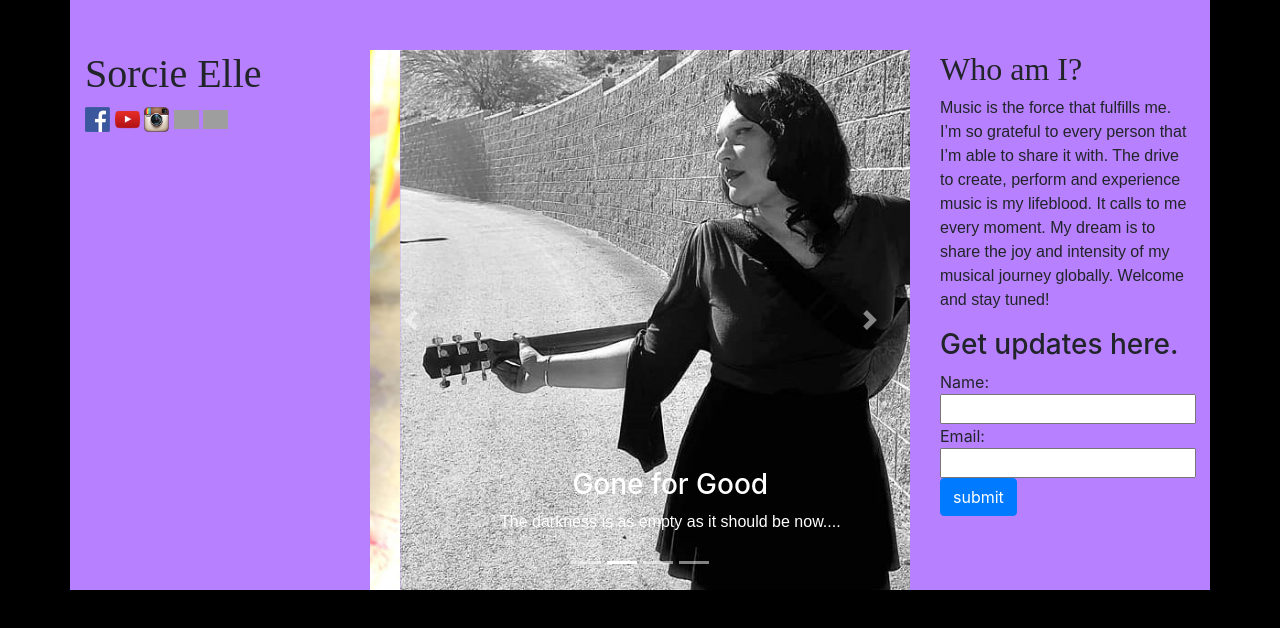
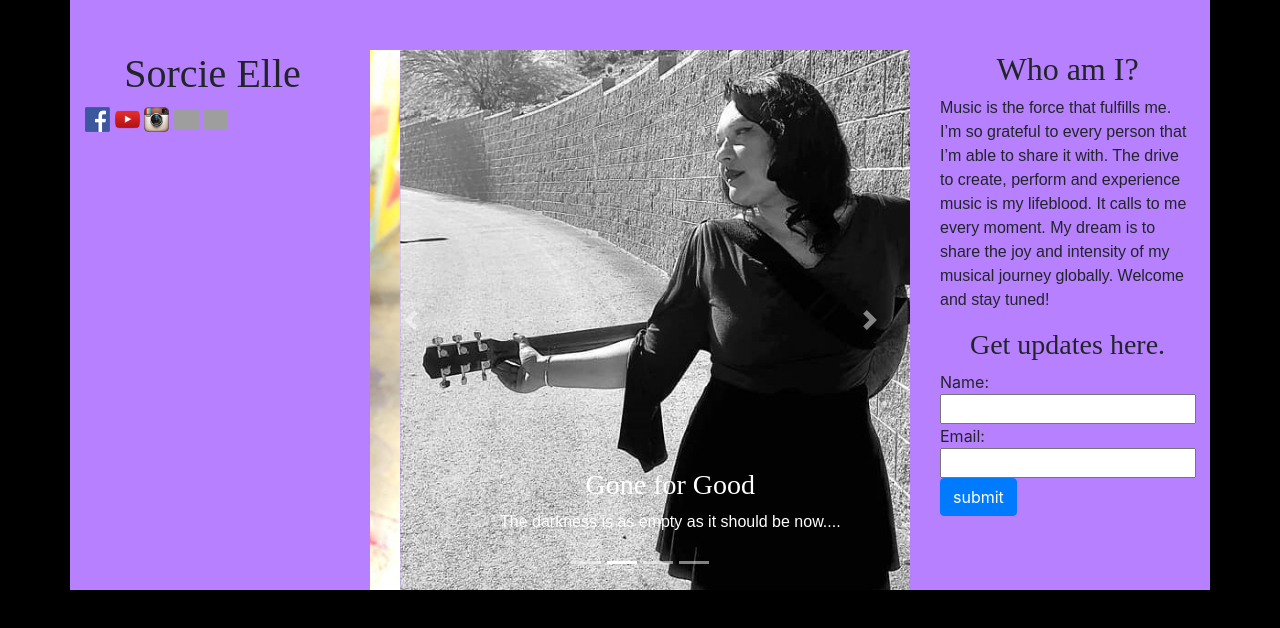
Before and after one commit to devonp702/SorcieElle, a React (Create React App) app in the folder client/: page / in a window 1280 px wide. Shown: the top 628 px of the page. Built offline with nearby package versions, Linux system fonts and the light colour scheme; grey boxes are pictures that could not be loaded; a web font is replaced by a local one.

Commit message:
some styling

```diff
--- a/client/src/App.css
+++ b/client/src/App.css
@@ -5,14 +5,16 @@ a img {
   max-height: 25px;
 }
 
+
 .container {
   background-color: rgb(183, 128, 255);
   padding-top: 50px;
 }
 
-h1, h2 {
+h1, h2, h3 {
   font-family: 'Petit Formal Script', cursive;
   font-weight: bold;
+  text-align: center;
 }
 
 p, li {
--- a/client/src/App.js
+++ b/client/src/App.js
@@ -21,11 +21,13 @@ function App() {
       <Row>
       <Col xs={6} md={3}>
         <h1>Sorcie Elle</h1>
+        <span id="icons">
         <a target="_blank" rel="noreferrer" href="https://www.facebook.com/sorcie.elle.music/"> <img src={facebook} alt="the facebook logo."/> </a>
         <a target="_blank" rel="noreferrer" href="https://www.youtube.com/channel/UChkWMHz0HqTm-K-sYL-tMIQ/featured"> <img src={youtube} alt="the youtube logo."/> </a>
         <a target="_blank" rel="noreferrer" href="https://www.instagram.com/sorcie.elle.music/"> <img src={insta} alt="the instagram logo."/> </a>
         <a target="_blank" rel="noreferrer" href="https://open.spotify.com/artist/7KvgBfStpEfwpT7TPXQiFf"> <img src={spotify} alt="the spotify logo."/> </a>
         <a target="_blank" rel="noreferrer" href="https://music.apple.com/us/artist/sorcie-elle/1501922511"> <img src={itunes} alt="the itunes logo."/> </a>
+        </span>
       </Col>
       <Col xs={6} md={6}>
       <Carousel>
```
Also changed, not shown: 1 other file (tests, documents, lock files or other folders).
